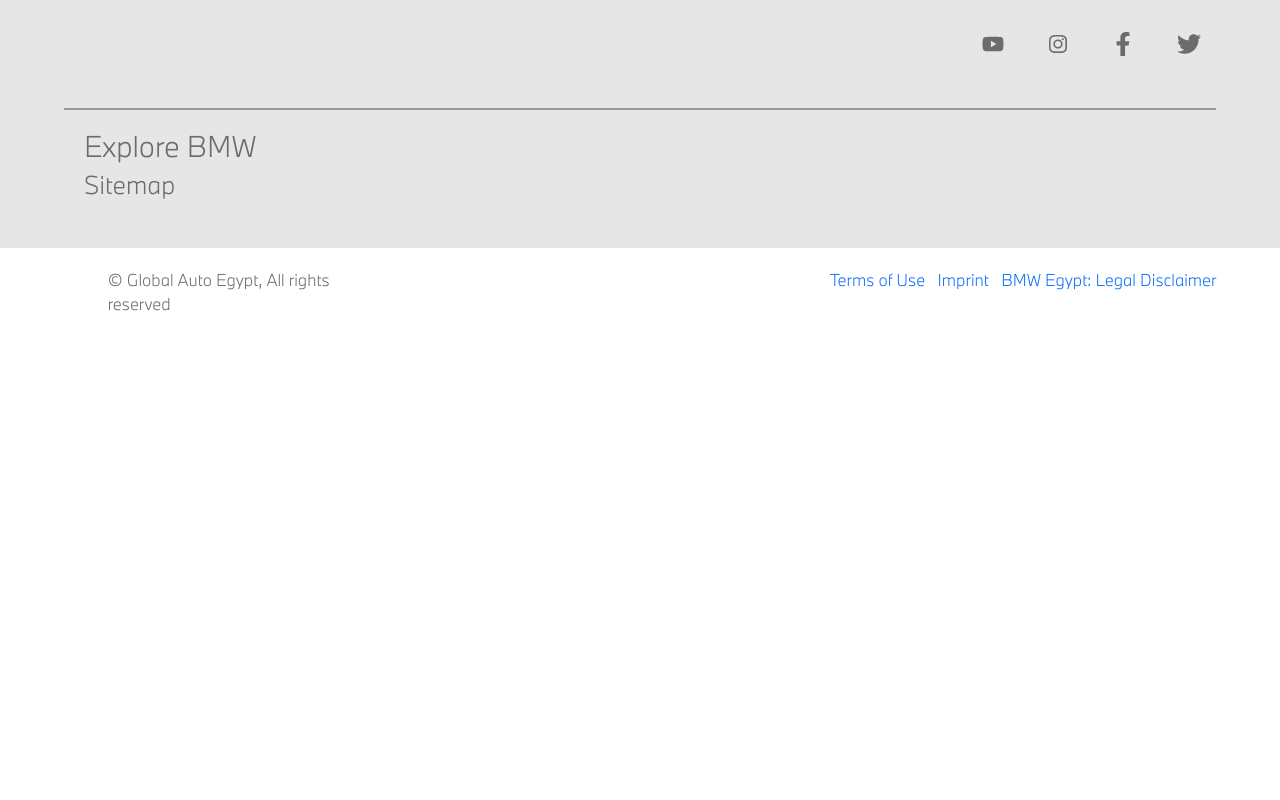
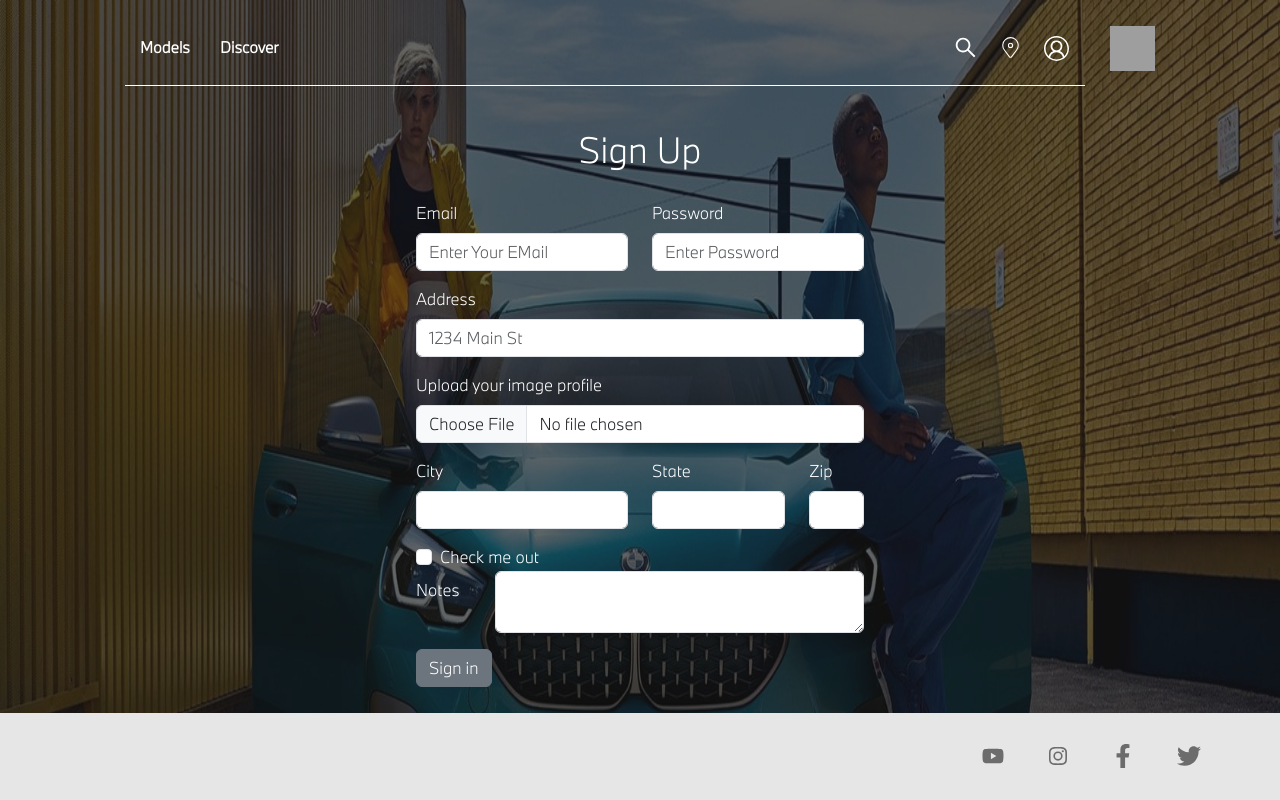
Before and after one commit to Mohamed-Adel-91/BMW, a React (Vite) app: page /SignUp in a window 1280 px wide. Shown: the top 800 px of the page. Built offline with nearby package versions, Linux system fonts and the light colour scheme; grey boxes are pictures that could not be loaded.

Commit message:
Create signup page

```diff
--- a/package.json
+++ b/package.json
@@ -18,7 +18,7 @@
     "react": "^18.2.0",
     "react-bootstrap": "^2.9.1",
     "react-dom": "^18.2.0",
-    "react-hook-form": "^7.47.0",
+    "react-hook-form": "^7.48.2",
     "react-icons": "^4.12.0",
     "react-router": "^6.20.0",
     "react-router-dom": "^6.20.0",
@@ -30,6 +30,7 @@
     "slick-carousel": "^1.8.1",
     "styled-components": "^6.1.0",
     "swiper": "^11.0.5",
+    "web-vitals": "^3.5.0",
     "zod": "^3.22.4"
   },
   "devDependencies": {
--- a/src/Components/SignUp/SignUp.module.css
+++ b/src/Components/SignUp/SignUp.module.css
@@ -0,0 +1,36 @@
+.signUpPage {
+    position: absolute;
+    width: 100%;
+    display: flex;
+    justify-content: space-between;
+    align-items: center;
+    flex-direction: column;
+    background-color: #161616a6;
+    background-size:100%;
+    color: #fff;
+    top: 0;
+}
+.img{
+    z-index: -5;
+    position: relative;
+    width: 100%;
+    height: 127vh;
+}
+.signUpPage .title {
+    font-size: 34px;
+    margin-top: 3%;
+}
+
+
+.signUpPage .signUpForm {
+    width: 35%;
+    margin: 2% 35%;
+}
+
+.signUpPage .footer {
+    width: 100%;
+}
+
+#btn{
+    background-color: #0066b1 !important;
+}
--- a/src/Components/SignUp/SignUp.tsx
+++ b/src/Components/SignUp/SignUp.tsx
@@ -1,20 +1,142 @@
+import { Button, Col, Form, FormGroup, Input, Label, Row } from "reactstrap"
 import Footer from "../Footer/Footer"
 import style from "./SignUp.module.css"
+import NavBar from "../Header/NavBar/NavBar"
+
 
 
 const SignUp = () => {
     return (
-        <div className={style.signUpPage}>
-            <div className={style.navbar}>
-
+        <div>
+            <img className={style.img} src="../../../public/img/22.jpg" alt="" />
+            <div className={style.signUpPage}>
+                <NavBar />
+                <div className={style.title}>
+                    Sign Up
             </div>
             <div className={style.signUpForm}>
-
+                    <Form>
+                        <Row>
+                            <Col md={6}>
+                                <FormGroup>
+                                    <Label for="exampleEmail">
+                                        Email
+                                    </Label>
+                                    <Input
+                                        id="exampleEmail"
+                                        name="email"
+                                        placeholder="Enter Your EMail"
+                                        type="email"
+                                    />
+                                </FormGroup>
+                            </Col>
+                            <Col md={6}>
+                                <FormGroup>
+                                    <Label for="examplePassword">
+                                        Password
+                                    </Label>
+                                    <Input
+                                        id="examplePassword"
+                                        name="password"
+                                        placeholder="Enter Password"
+                                        type="password"
+                                    />
+                                </FormGroup>
+                            </Col>
+                        </Row>
+                        <FormGroup>
+                            <Label for="exampleAddress">
+                                Address
+                            </Label>
+                            <Input
+                                id="exampleAddress"
+                                name="address"
+                                placeholder="1234 Main St"
+                            />
+                        </FormGroup>
+                        <FormGroup>
+                            <Label for="exampleFile">
+                                Upload your image profile
+                            </Label>
+                            <Input
+                                id="exampleFile"
+                                name="file"
+                                type="file"
+                            />
+                        </FormGroup>
+                        <Row>
+                            <Col md={6}>
+                                <FormGroup>
+                                    <Label for="exampleCity">
+                                        City
+                                    </Label>
+                                    <Input
+                                        id="exampleCity"
+                                        name="city"
+                                    />
+                                </FormGroup>
+                            </Col>
+                            <Col md={4}>
+                                <FormGroup>
+                                    <Label for="exampleState">
+                                        State
+                                    </Label>
+                                    <Input
+                                        id="exampleState"
+                                        name="state"
+                                    />
+                                </FormGroup>
+                            </Col>
+                            <Col md={2}>
+                                <FormGroup>
+                                    <Label for="exampleZip">
+                                        Zip
+                                    </Label>
+                                    <Input
+                                        id="exampleZip"
+                                        name="zip"
+                                    />
+                                </FormGroup>
+                            </Col>
+                        </Row>
+                        <FormGroup check>
+                            <Input
+                                id="exampleCheck"
+                                name="check"
+                                type="checkbox"
+                            />
+                            <Label
+                                check
+                                for="exampleCheck"
+                            >
+                                Check me out
+                            </Label>
+                        </FormGroup>
+                        <FormGroup row>
+                            <Label
+                                for="exampleText"
+                                sm={2}
+                            >
+                                Notes
+                            </Label>
+                            <Col sm={10}>
+                                <Input
+                                    id="exampleText"
+                                    name="text"
+                                    type="textarea"
+                                />
+                            </Col>
+                        </FormGroup>
+                        <Button id="btn">
+                            Sign in
+                        </Button>
+                    </Form>
             </div>
             <div className={style.footer}>
                 <Footer />
             </div>
         </div>
+        </div>
     )
 }
 
```
Also changed, not shown: 1 other file (tests, documents, lock files or other folders).
